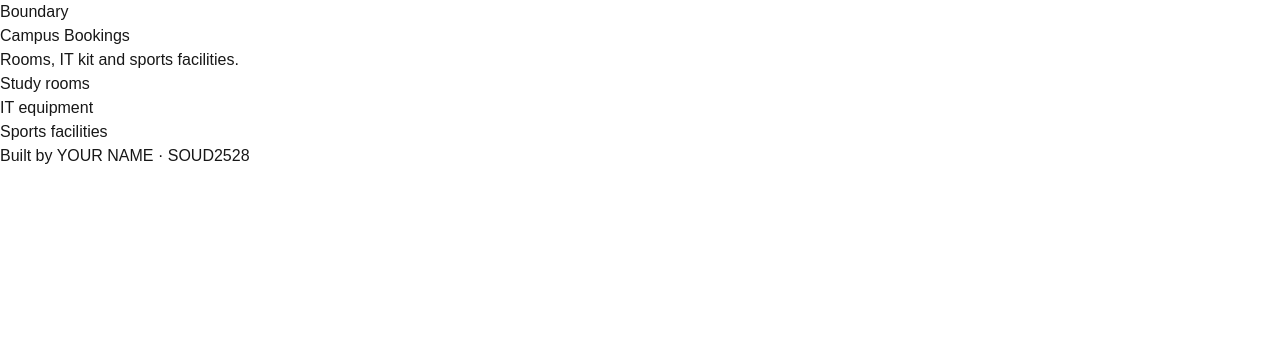
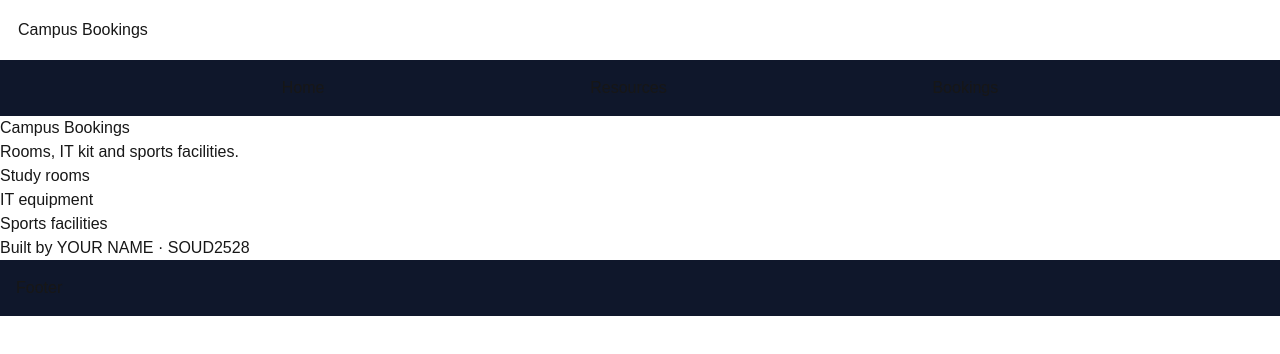
Before and after one commit to ArithmeticLogic/campus-bookings, a Next.js app: page / in a window 1280 px wide. Shown: the top 354 px of the page. Built offline with nearby package versions, Linux system fonts and the light colour scheme.

Commit message:
Add site layout

```diff
--- /dev/null
+++ b/app/bookings/page.tsx
@@ -0,0 +1,15 @@
+import Link from "next/link";
+
+export default function Bookings() {
+    return (
+        <main>
+            <ul>
+                <li></li>
+            </ul>
+        </main>
+    )
+}
+
+export const metadata = {
+    title: 'Resources',
+}
--- a/app/layout.tsx
+++ b/app/layout.tsx
@@ -1,29 +1,22 @@
-import type { Metadata } from "next";
-import { Geist, Geist_Mono } from "next/font/google";
-import "./globals.css";
+import Link from 'next/link'
+import './globals.css'
 
-const geistSans = Geist({
-  variable: "--font-geist-sans",
-  subsets: ["latin"],
-});
+export default function RootLayout({ children }: LayoutProps<'/'>) {
+  return (
+      <html lang="en">
+      <body>
+      <h1 className='p-4.5'>Campus Bookings</h1>
 
-const geistMono = Geist_Mono({
-  variable: "--font-geist-mono",
-  subsets: ["latin"],
-});
+      <nav className='flex items-center justify-evenly bg-slate-900 p-4' aria-label="Main">
+          <Link href="/">Home</Link>
+          <Link href="/resources">Resources</Link>
+          <Link href='/bookings'>Bookings</Link>
+      </nav>
 
-export const metadata: Metadata = {
-  title: "Create Next App",
-  description: "Generated by create next app",
-};
+      <main>{children}</main>
 
-export default function RootLayout({ children }: LayoutProps<"/">) {
-  return (
-    <html
-      lang="en"
-      className={`${geistSans.variable} ${geistMono.variable} h-full antialiased`}
-    >
-      <body className="min-h-full flex flex-col">{children}</body>
-    </html>
-  );
+      <footer className='flex items-start bg-slate-900 p-4'>Footer</footer>
+      </body>
+      </html>
+  )
 }
--- a/app/page.tsx
+++ b/app/page.tsx
@@ -3,7 +3,6 @@
 export default function Home() {
   return (
       <main>
-          <Link href="/boundary">Boundary</Link>
         <h1>Campus Bookings</h1>
         <p>Rooms, IT kit and sports facilities.</p>
         <ul>
@@ -15,3 +14,7 @@
       </main>
   )
 }
+
+export const metadata = {
+    title: 'Resources',
+}
--- /dev/null
+++ b/app/resources/[id]/page.tsx
@@ -0,0 +1,12 @@
+import { notFound } from 'next/navigation'
+import { getResources } from '@/lib/resources'
+
+export default async function ResourcePage(
+    props: PageProps<'/resources/[id]'>
+){
+    const { id } = await props.params // 'g12'
+    const resource = getResources(id)
+    if (!resource) notFound() // → not-found.tsx
+
+    return <h1>{resource.name}</h1>
+}
--- /dev/null
+++ b/app/resources/page.tsx
@@ -0,0 +1,15 @@
+import Link from "next/link";
+
+export default function Resources() {
+    return (
+        <main>
+            <ul>
+                <li></li>
+            </ul>
+        </main>
+    )
+}
+
+export const metadata = {
+    title: 'Resources',
+}
--- /dev/null
+++ b/app/resources/resource-card.tsx
@@ -0,0 +1,15 @@
+import Link from 'next/link'
+import type { Resource } from '@/lib/resources'
+
+type Props = { resource: Resource; popular?: boolean }
+
+export default function ResourceCard({ resource, popular }: Props) {
+    return (
+        <article className="card">
+            <h2>{resource.name}</h2>
+            <p>{resource.capacity} seats</p>
+            {popular && <p>Popular this week</p>}
+            <Link href={`/resources/${resource.id}`}>View</Link>
+        </article>
+    )
+}
--- /dev/null
+++ b/lib/resources.ts
@@ -0,0 +1,13 @@
+export type Resource = {
+    id: string
+    name: string
+    type: 'room' | 'equipment' | 'sport'
+    capacity: number
+}
+
+export const resources: Resource[] = [
+    { id: 'g12', name: 'Study Room G12', type: 'room', capacity: 6 },
+    { id: 'lab2', name: 'Mac Lab 2', type: 'room', capacity: 24 },
+    { id: 'cam1', name: 'Camera Kit', type: 'equipment', capacity: 1 },
+    { id: 'court', name: 'Sports Hall', type: 'sport', capacity: 30 },
+]
```
Also changed, not shown: app/admin/analytics/page.tsx (added).
